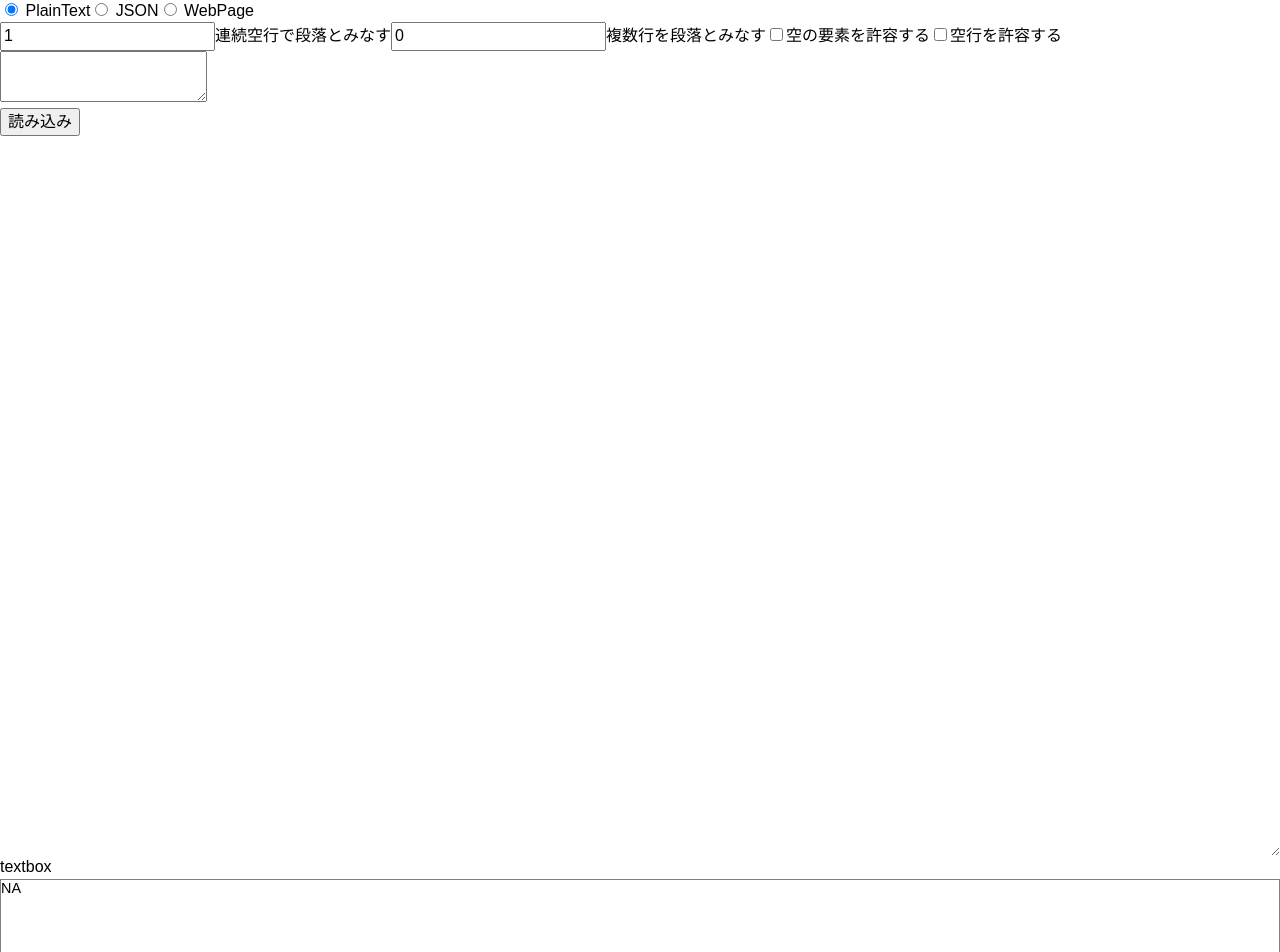
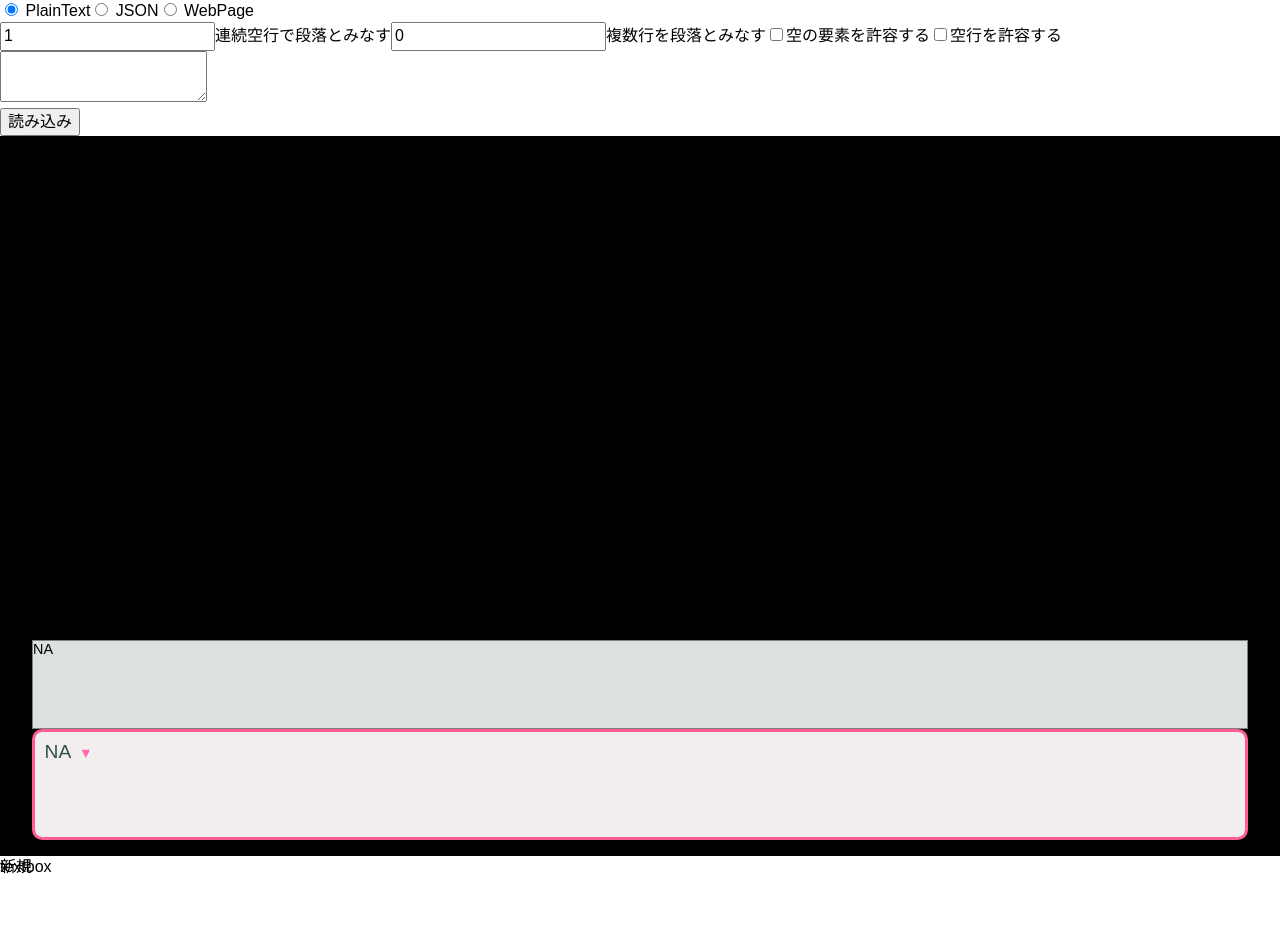
Before and after one commit to CrafterKina/tetori, a React (Create React App) app: page / in a window 1280 px wide. Shown: the top 952 px of the page. After the commit the page ends 879 px from the top, so only its background shows below. Built offline with nearby package versions, Linux system fonts and the light colour scheme.

Commit message:
Dialog over Pane

```diff
--- a/src/InformationPane.tsx
+++ b/src/InformationPane.tsx
@@ -54,7 +54,7 @@ function InformationPane(props: { notes: Note[], moveNote(id: string, left: numb
     })
 
     return (
-        <div className={"edit resizable"} ref={drop} style={{width: "1280px", height: "720px", position: "relative"}}>
+        <div className={"pane"} ref={drop}>
             {props.notes.map(n => <DraggableBox key={n.key} note={n}/>)}
         </div>)
 }
@@ -100,7 +100,7 @@ export function InformationPaneEditor(props: { editPane(pane: NoteMap): void, pa
     }, [editPane, pane]);
 
 
-    return (<div>
+    return (<div className={"pane-editor"}>
         <InformationPane notes={Object.values(props.pane)} moveNote={moveNote}/>
         <NotePalette createNote={createNote}/>
     </div>)
--- a/src/NavigableDialog.tsx
+++ b/src/NavigableDialog.tsx
@@ -10,14 +10,14 @@ type Props = {
 export function NavigableDialog(props: Props) {
     const {contents, pos, updatePos} = props;
 
-    return (<div>
-        <p className={"dialog previous-dialog"} title={"Previous"}
+    return (<div className={"dialog"}>
+        <p className={"previous-dialog"} title={"Previous"}
            onClick={() => {
-               if (contents[pos - 1] !== undefined) updatePos("前のページへ", {pos: pos - 1});
+               if (contents[pos - 1] !== undefined) updatePos(`ページ${pos - 1}`, {pos: pos - 1});
            }}>{contents[pos - 1] ?? "NA"}</p>
-        <p className={"dialog next-dialog"} title={"Next"}
+        <p className={"next-dialog"} title={"Next"}
            onClick={() => {
-               if (contents[pos + 1] !== undefined) updatePos("次のページへ", {pos: pos + 1});
+               if (contents[pos + 1] !== undefined) updatePos(`ページ${pos + 1}`, {pos: pos + 1});
            }}>{contents[pos] ?? "NA"}</p>
     </div>)
 }
--- a/src/Tetori.tsx
+++ b/src/Tetori.tsx
@@ -40,7 +40,7 @@ export function Tetori(props: Props) {
         [panes.length, reduce]
     );
 
-    return (<div>
+    return (<div className={"tetori edit"}>
         <DndProvider backend={HTML5Backend}>
             <InformationPaneEditor pane={panes[pages[pos]?.pane ?? panes.length - 1]}
                                    editPane={editPane}/>
--- a/src/tetori.css
+++ b/src/tetori.css
@@ -1,3 +1,15 @@
+.tetori {
+    position: relative;
+    width: 100%;
+    height: calc(100vw * 9 / 16);
+    background-color: black;
+}
+
+.pane-editor, .pane {
+    width: 100%;
+    height: 100%;
+}
+
 .draggable-wrapper {
     position: absolute;
 }
@@ -18,18 +30,20 @@
     cursor: move;
 }
 
-.resizable {
-    display: block;
+.dialog {
+    position: absolute;
+    bottom: 0;
+    width: 100%;
+    padding: 0 2em 1em;
     overflow: auto;
-    resize: both;
+    z-index: 9999;
 }
 
-.dialog {
+.dialog > * {
     white-space: pre-wrap;
-    resize: vertical;
 }
 
-.dialog.next-dialog {
+.dialog .next-dialog {
     font-size: 1.2rem;
     font-weight: 500;
     line-height: 1.7em;
@@ -39,16 +53,15 @@
 
     overflow-y: auto;
 
-    border: 2px solid palevioletred;
-    background-color: #fffbfa;
+    border: 3px solid #ff5c92;
+    background-color: rgba(255, 251, 250, 0.95);
     color: darkslategray;
     border-radius: 1ex;
 
-    margin: 1em;
     padding: 0.2em 0.5em;
 }
 
-.dialog.next-dialog::after {
+.dialog .next-dialog::after {
     content: "▼";
 
     font-size: 0.75em;
@@ -59,7 +72,7 @@
     margin-left: 1ex;
 }
 
-.dialog.previous-dialog {
+.dialog .previous-dialog {
     font-size: 0.9rem;
     line-height: 1.2em;
 
@@ -67,6 +80,7 @@
     height: 6em;
 
     border: 1px solid gray;
+    background-color: hsla(180, 23%, 97%, 0.9);
 
     overflow-y: scroll;
 }
```
